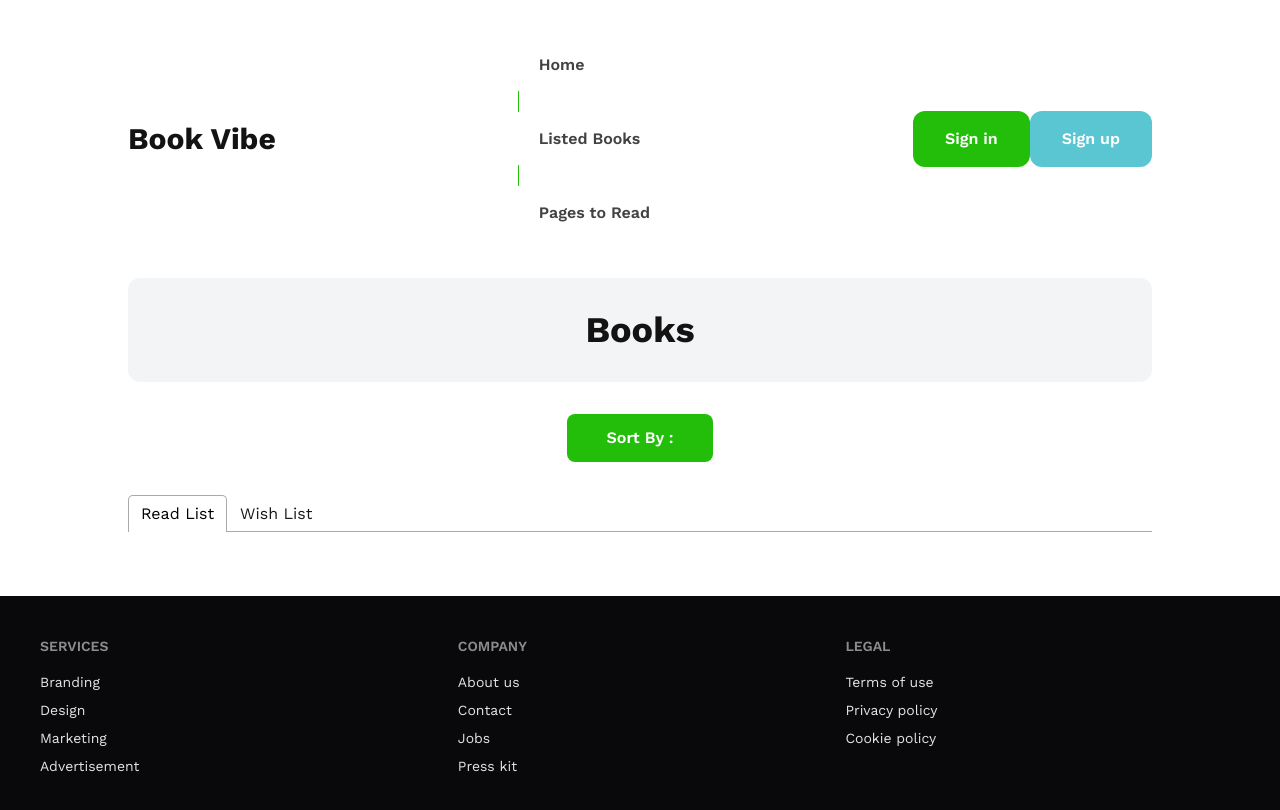
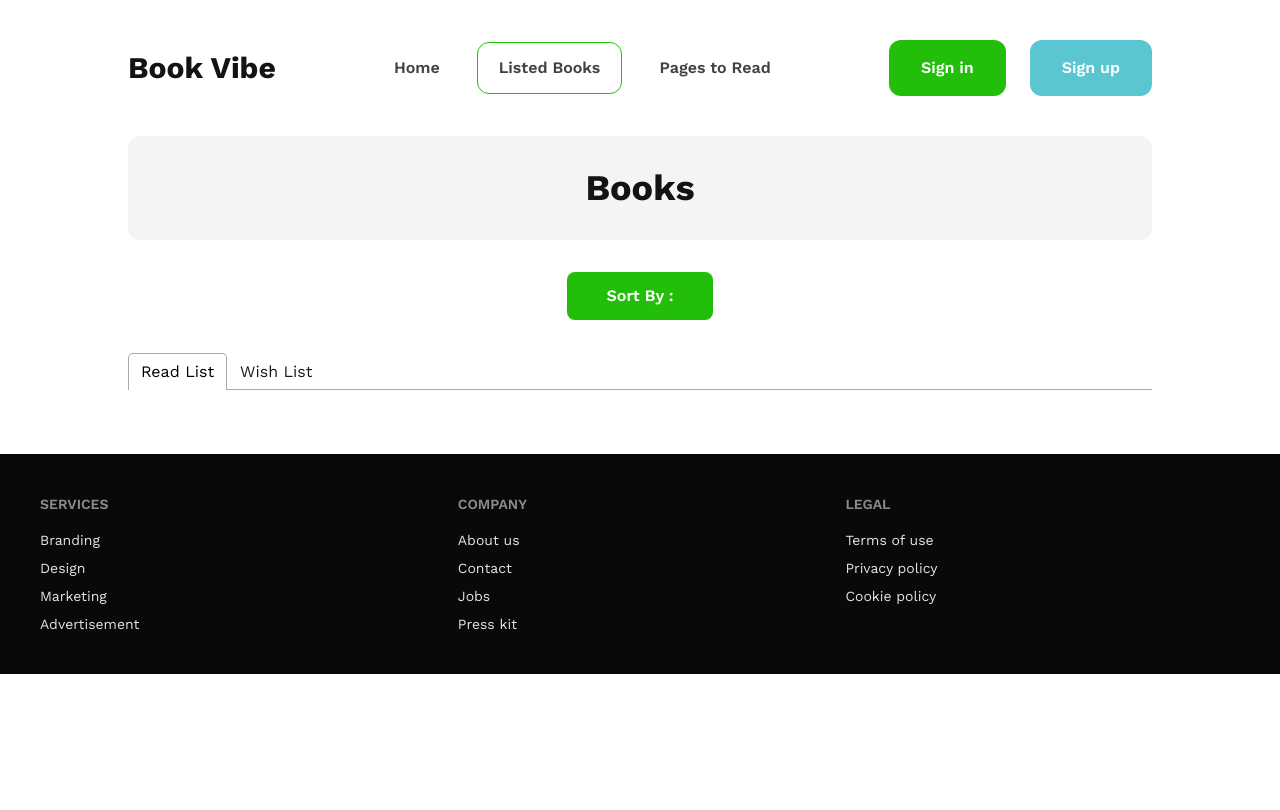
Before and after one commit to nobodipdebnath/book-vibe, a React (Vite) app: page /readList in a window 1280 px wide. Shown: the top 810 px of the page. Built offline with nearby package versions, Linux system fonts and the light colour scheme.

Commit message:
add file

```diff
--- a/src/components/Header/Navbar.jsx
+++ b/src/components/Header/Navbar.jsx
@@ -14,10 +14,10 @@
           <h1 className="text-primary1 font-bold text-3xl">Book Vibe</h1>
         </Link>
       </div>
-      <ul className="flex items-center hidden md:block gap-4 text-primary2">
+      <ul className="flex items-center  gap-4 text-primary2">
         {links}
       </ul>
-      <div className="flex gap-6 hidden md:block">
+      <div className="flex gap-6">
         <Link to='/login'>
           <button className="py-4 px-8 bg-[#23BE0A] text-white font-semibold rounded-xl cursor-pointer hover:bg-[#1f9c0c] duration-500">Sign in</button>
         </Link>
--- a/src/components/Pages/Login/Login.jsx
+++ b/src/components/Pages/Login/Login.jsx
@@ -1,12 +1,8 @@
-import React from "react";
-import { Helmet } from "react-helmet-async";
+
 
 export const Login = () => {
   return (
     <div className="flex justify-center py-20">
-      <Helmet>
-        <title>Book Vibe | Sing in</title>
-      </Helmet>
       <form className="w-2/5 shadow-xl rounded-xl p-8" action="">
       <h1 className="text-center text-4xl font-semibold text-primary1 py-4">Sign in</h1>
         <div className="flex flex-col gap-2">
--- a/src/components/Pages/ReadList/ReadList.jsx
+++ b/src/components/Pages/ReadList/ReadList.jsx
@@ -6,7 +6,6 @@
 import { Book } from "../Book/Book";
 import { MdKeyboardArrowDown } from "react-icons/md";
 import { ReadListBook } from "../ReadListBook/ReadListBook";
-import { Helmet } from "react-helmet-async";
 
 export const ReadList = () => {
   // fokira system
@@ -42,9 +41,6 @@
 
   return (
     <div>
-      <Helmet>
-        <title>Book Vibe | Read List</title>
-      </Helmet>
       <div className="py-8 rounded-xl bg-gray-100">
         <h1 className="text-4xl font-bold text-center text-primary1">Books</h1>
       </div>
--- a/src/components/Pages/Root/Root.jsx
+++ b/src/components/Pages/Root/Root.jsx
@@ -2,14 +2,10 @@
 import { Navbar } from "../../Header/Navbar";
 import { Outlet } from "react-router";
 import { Footer } from "../../Footer/Footer";
-import { Helmet } from "react-helmet-async";
 
 export const Root = () => {
   return (
     <div >
-      <Helmet>
-        <title>Book Vibe | Home</title>
-      </Helmet>
       <div className="lg:px-[10%] md:px[8%] px-[5%]">
         <Navbar></Navbar>
         <Outlet></Outlet>
--- a/src/components/Pages/Signup/Signup.jsx
+++ b/src/components/Pages/Signup/Signup.jsx
@@ -1,12 +1,8 @@
-import React from "react";
-import { Helmet } from "react-helmet-async";
+
 
 export const Signup = () => {
   return (
     <div className="flex justify-center py-10">
-      <Helmet>
-        <title>Book Vibe | Sing up</title>
-      </Helmet>
       <form className="w-2/5 shadow-xl rounded-xl p-8" action="">
         <h1 className="text-center text-4xl font-semibold text-primary1 py-4">
           Sign Up
```
Also changed, not shown: src/main.jsx (+1 -7 lines).
